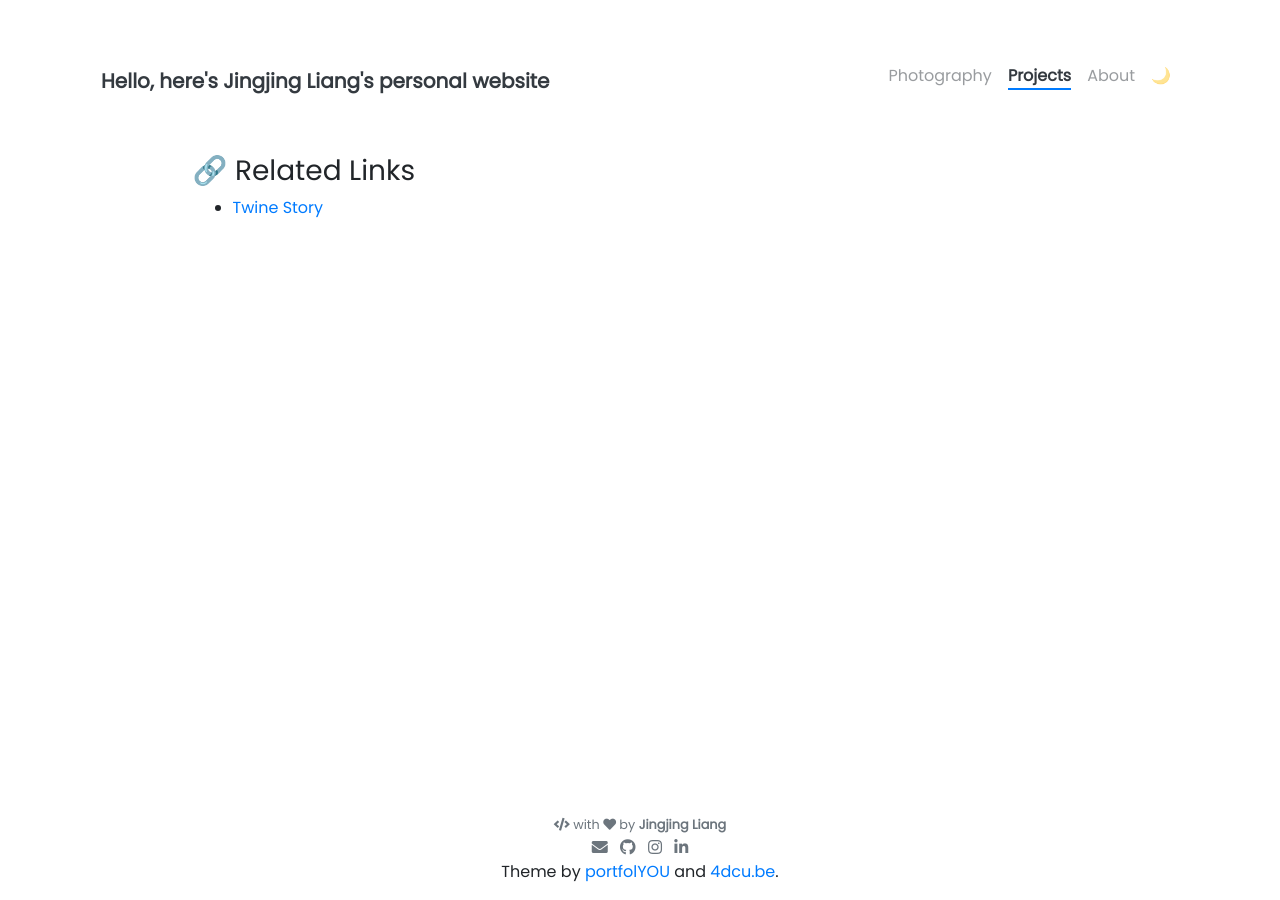
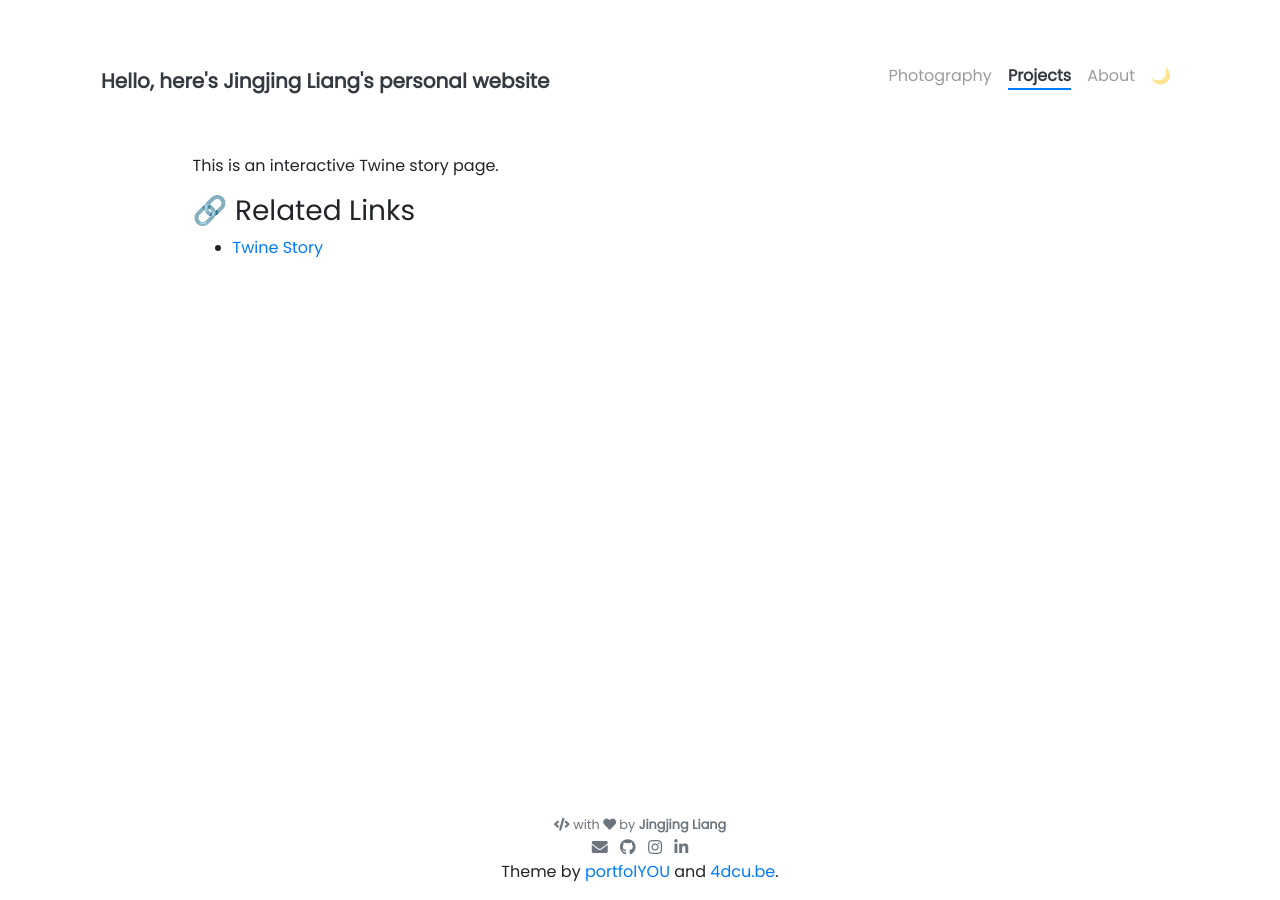
Before and after one commit to xenotopia/xenotopia.github.io, a Jekyll site: the page built from _projects/twine-story.md, in a window 1280 px wide. Built offline with Jekyll 4.4.1, drawn with Linux system fonts in a browser that asks for light colours; nearby versions of some CDN libraries.

Commit message:
Update twine-story.md

```diff
--- a/_projects/twine-story.md
+++ b/_projects/twine-story.md
@@ -1,10 +1,12 @@
 ---
-name: "Twine Interactive Story"
+name: Twine Interactive Story
+layout: page
 description: "A story-based data experience highlighting food desert issues."
 image: image/twine_report.png
 tools: [Twine, Jyupter Notebook, Storytelling]
 
 ---
+This is an interactive Twine story page.
 
 ### 🔗 Related Links
 - [Twine Story](https://xenotopia.github.io/twinestory.github.io/)
```
